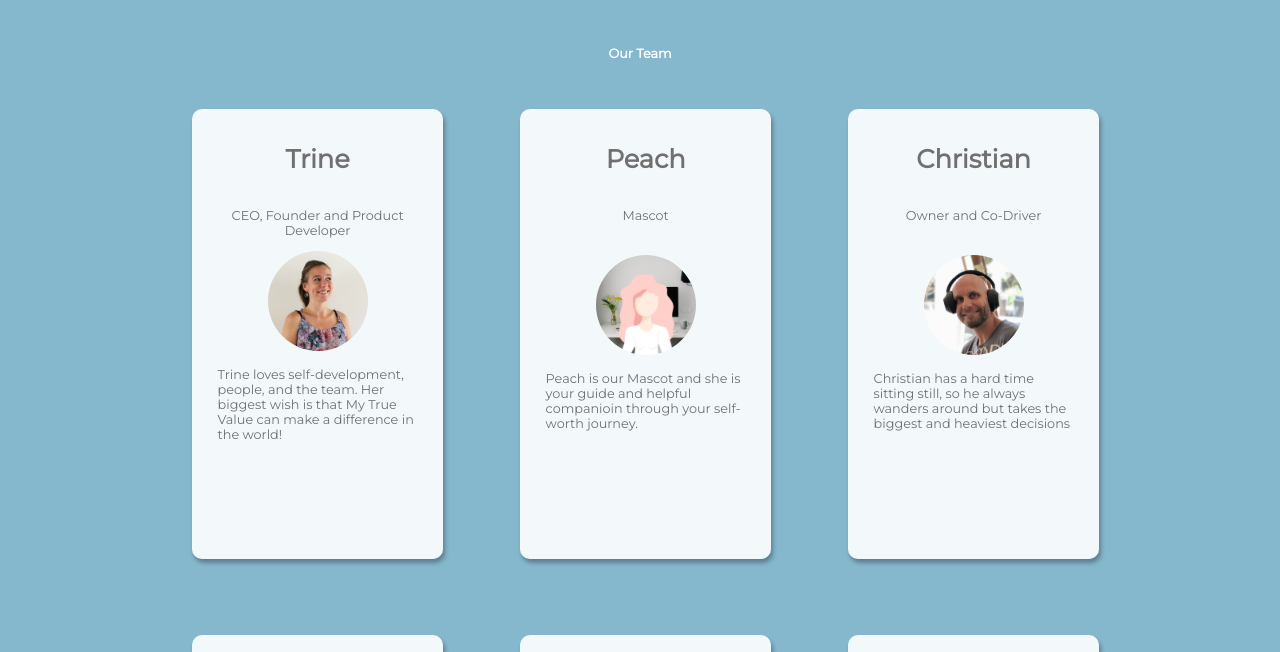
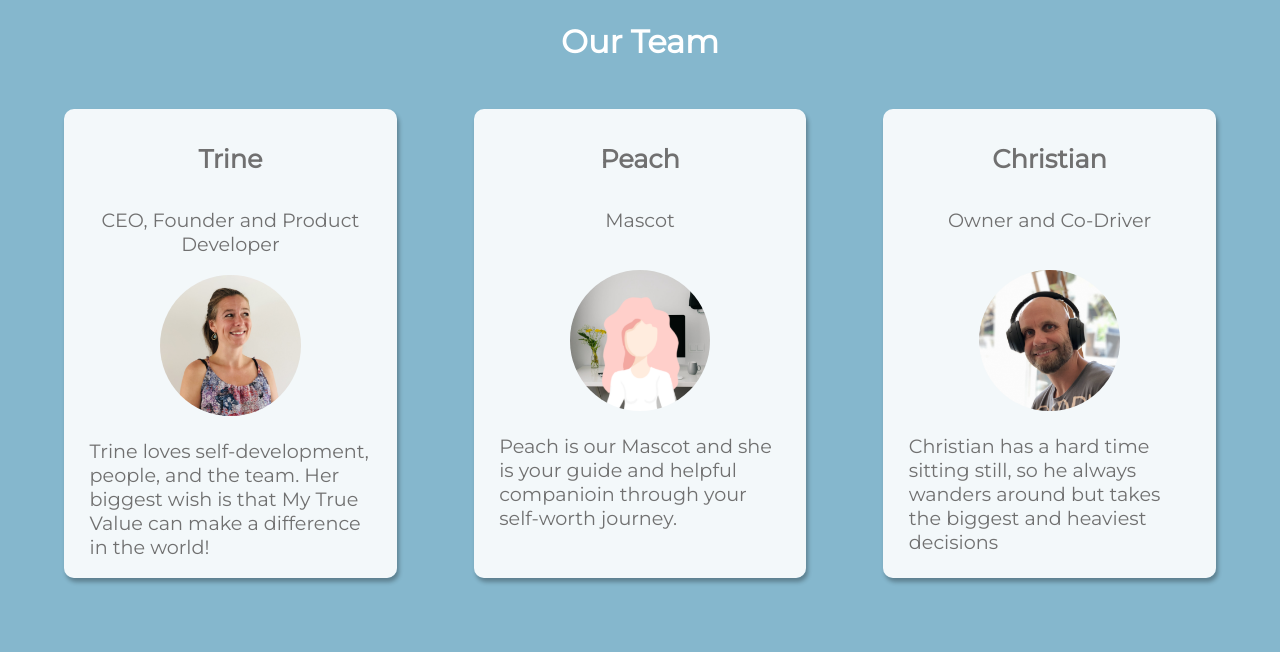
Before and after one commit to ListeKoen/MyTrueValue, a plain HTML site: page team.html in a window 1280 px wide. Shown: the part 85-737 px from the top of the page. Drawn offline with Linux system fonts and the light colour scheme.

Commit message:
Team site adjustments

```diff
--- a/stylesheet.css
+++ b/stylesheet.css
@@ -790,7 +790,7 @@ input.mce_inline_error {
     /* Text Section 2 */
 
     .textSection2 {
-        padding: 20vh 25vw;
+        padding: 12vh 19vw;
     }
 
     .textSection2 h2 {
@@ -861,11 +861,11 @@ input.mce_inline_error {
     /* Info Section 2 */
 
     .infoSection2 {
-        padding: 10vh 24vw 20vh;
+        padding: 10vh 5vw 20vh 5vw;
     }
 
     .infoSection2 h2 {
-        font-size: 1vw;
+        font-size: 2.5vw;
         margin-bottom: 6vh;
     }
 
@@ -873,10 +873,6 @@ input.mce_inline_error {
         display: grid;
         grid-template-columns: repeat(3, 1fr);
         grid-gap: 6vw;
-    }
-
-    #teamInfo {
-        padding: 15vh 15vw 20vh;
     }
 
     .infoBox {
@@ -894,7 +890,7 @@ input.mce_inline_error {
     }
 
     .infoBox p {
-        font-size: 1vw;
+        font-size: 1.5vw;
         color: var(--darkGrey);
     }
 
```
